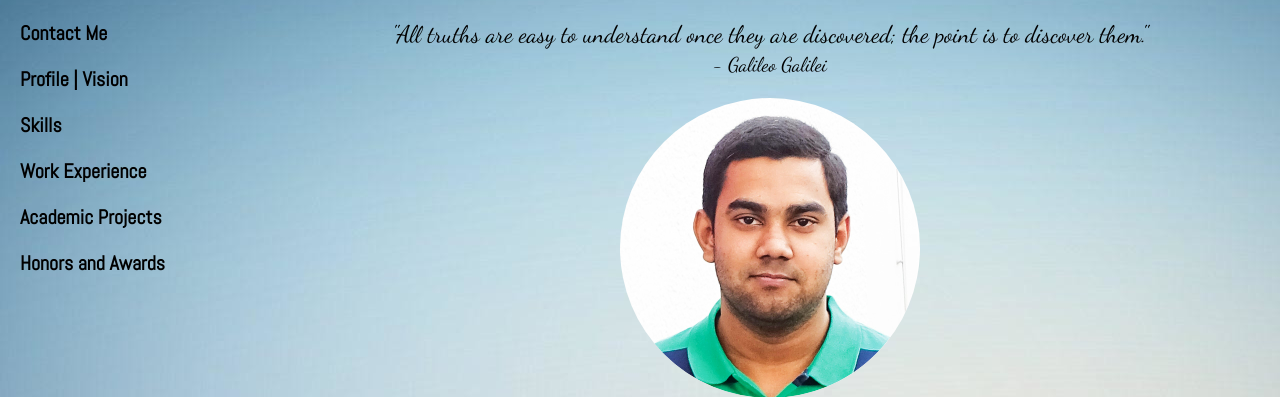
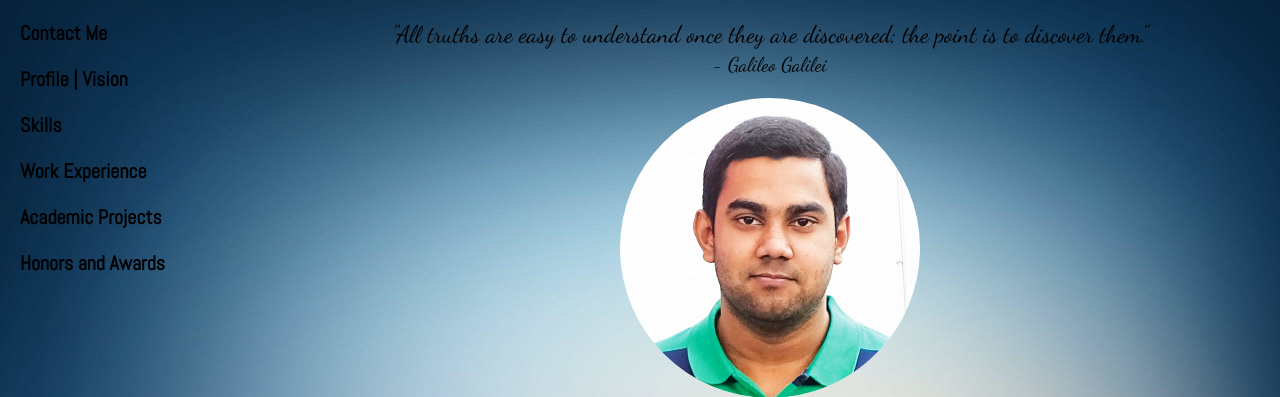
Before and after one commit to RumeshMax/rumeshmax.github.io, a plain HTML site: page cv/index.html in a window 1280 px wide. Shown: the top 397 px of the page. Drawn offline with nearby package versions, Linux system fonts and the light colour scheme.

Commit message:
Update core.css

```diff
--- a/cv/css/core.css
+++ b/cv/css/core.css
@@ -23,22 +23,27 @@ ion-icon {
 }
 
 html {
-    -webkit-background-position: center;
+    /* -webkit-background-position: center;
     -moz-background-position: center;
-    -o-background-position: center;
+    -o-background-position: center; */
     background-position: center;
     background: url(../images/38610.jpg) no-repeat center center fixed;
+    background-size: cover;
+    height: 100%;
+    overflow: hidden;
+}
+
+body {
+    height: 100%;
+    overflow: auto;
+
+    scroll-behavior: smooth;
+    margin: 0px;
+    padding: 20px;
 
     /* Hide scrollbar for IE, Edge and Firefox */
     -ms-overflow-style: none !important;  /* IE and Edge */
     scrollbar-width: none !important;  /* Firefox */
-}
-
-body {
-
-    scroll-behavior: smooth;
-    margin: 0px;
-    padding: 20px;
 }
 
 p {
```
